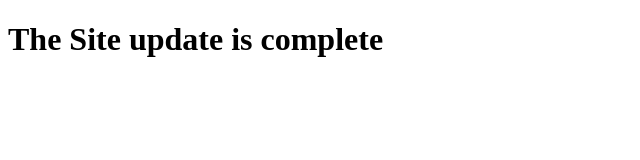
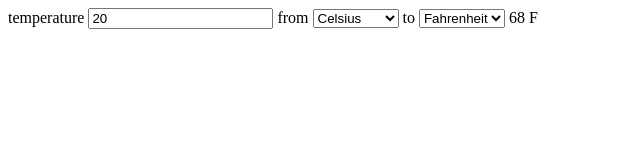
Before and after one commit to dasdebjit/dasdebjit.github.io, a plain HTML site: page index.html in a window 1280 px wide. Shown: the whole page, without its empty margins (0-640 px from the left). Drawn offline with Linux system fonts and the light colour scheme.

Commit message:
form added

```diff
--- a/index.html
+++ b/index.html
@@ -6,7 +6,23 @@
 	</head>
 
 	<body>
-		<h1> The Site update is complete</h1>
+		<form id="converter">
+		<label for="input-temp">temperature</label>
+		<input type="text" id="input-temp" name="input-temp" value="20" />
+		<label for="input-unit">from</label>
+		<select id="input-unit" name="input-unit">
+			<option value="c" selected>Celsius</option>
+			<option value="f">Fahrenheit</option>
+			<option value="k">Kelvin</option>
+		</select>
+		<label for="output-unit">to</label>
+		<select id="output-unit" name="output-unit">
+			<option value="c">Celsius</option>
+			<option value="f" selected>Fahrenheit</option>
+			<option value="k">Kelvin</option>
+		</select>
+		<output name="output-temp" id="output-temp" for="input-temp input-unit output-unit">68 F</output>
+</form>
 	</body>
 
 </html>
```
